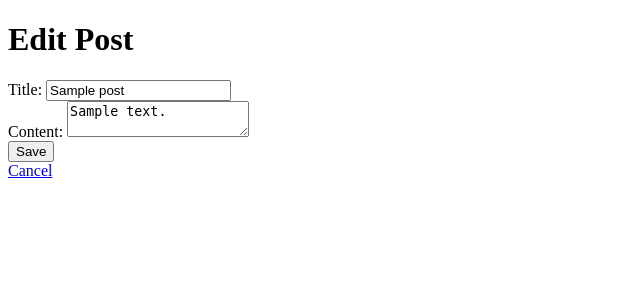
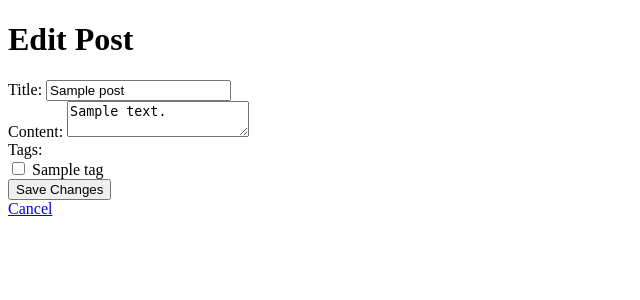
Before and after one commit to DotAGeniusDesigns/sqlstuff, a Flask app: template sqlalchemy/flask-blogly/templates/edit_post.html in a window 1280 px wide. Shown: the top 300 px of the page, without its empty margins (0-640 px from the left). Run offline with Flask 3, Linux system fonts and the light colour scheme; the template is opened without the code that fills it: most values are stand-ins (such as "Sample title", 1, 10 or a date in 2020); parts of the project's set-up code (start-up, migrations or seed data) failed here and were passed over.

Commit message:
adding part 3 of blogly

```diff
--- a/sqlalchemy/flask-blogly/app.py
+++ b/sqlalchemy/flask-blogly/app.py
@@ -76,14 +76,22 @@ def new_post_form(user_id):
     user = User.query.get_or_404(user_id)
     return render_template('new_post.html', user=user)
 
-@app.route('/users/<int:user_id>/posts/new', methods=['POST'])
+@app.route('/users/<int:user_id>/posts/new', methods=['GET', 'POST'])
 def add_post(user_id):
-    """Handle add form; add post and redirect to the user detail page."""
+    """Add a new post for a user."""
     user = User.query.get_or_404(user_id)
-    new_post = Post(title=request.form['title'], content=request.form['content'], user=user)
-    db.session.add(new_post)
-    db.session.commit()
-    return redirect(url_for('show_user', user_id=user.id))
+    if request.method == 'POST':
+        title = request.form['title']
+        content = request.form['content']
+        tag_ids = [int(tid) for tid in request.form.getlist('tags')]
+        tags = Tag.query.filter(Tag.id.in_(tag_ids)).all()
+        new_post = Post(title=title, content=content, user=user, tags=tags)
+        db.session.add(new_post)
+        db.session.commit()
+        return redirect(url_for('show_user', user_id=user.id))
+    tags = Tag.query.all()
+    return render_template('new_post.html', user=user, tags=tags)
+
 
 @app.route('/posts/<int:post_id>')
 def show_post(post_id):
@@ -113,3 +121,45 @@ def delete_post(post_id):
     db.session.delete(post)
     db.session.commit()
     return redirect(url_for('list_users'))
+
+@app.route('/tags')
+def list_tags():
+    """Display list of tags."""
+    tags = Tag.query.all()
+    return render_template('tags_list.html', tags=tags)
+
+@app.route('/tags/new', methods=['GET', 'POST'])
+def new_tag():
+    """Create a new tag."""
+    if request.method == 'POST':
+        name = request.form['name']
+        new_tag = Tag(name=name)
+        db.session.add(new_tag)
+        db.session.commit()
+        return redirect(url_for('list_tags'))
+    return render_template('new_tag.html')
+
+@app.route('/tags/<int:tag_id>')
+def show_tag(tag_id):
+    """Show detail about a tag."""
+    tag = Tag.query.get_or_404(tag_id)
+    return render_template('tag_detail.html', tag=tag)
+
+@app.route('/tags/<int:tag_id>/edit', methods=['GET', 'POST'])
+def edit_tag(tag_id):
+    """Edit a tag."""
+    tag = Tag.query.get_or_404(tag_id)
+    if request.method == 'POST':
+        tag.name = request.form['name']
+        db.session.commit()
+        return redirect(url_for('list_tags'))
+    return render_template('edit_tag.html', tag=tag)
+
+@app.route('/tags/<int:tag_id>/delete', methods=['POST'])
+def delete_tag(tag_id):
+    """Delete a tag."""
+    tag = Tag.query.get(tag_id)
+    if tag:
+        db.session.delete(tag)
+        db.session.commit()
+    return redirect(url_for('list_tags'))
--- a/sqlalchemy/flask-blogly/templates/edit_post.html
+++ b/sqlalchemy/flask-blogly/templates/edit_post.html
@@ -1,10 +1,21 @@
 {% extends 'base.html' %}
+
 {% block content %}
 <h1>Edit Post</h1>
 <form method="POST">
   <div><label>Title: <input type="text" name="title" value="{{ post.title }}"></label></div>
   <div><label>Content: <textarea name="content">{{ post.content }}</textarea></label></div>
-  <button type="submit">Save</button>
+  <div>
+    <label>Tags:</label>
+    {% for tag in tags %}
+      <div>
+        <input type="checkbox" id="tag{{ tag.id }}" name="tags" value="{{ tag.id }}"
+               {% if tag in post.tags %}checked{% endif %}>
+        <label for="tag{{ tag.id }}">{{ tag.name }}</label>
+      </div>
+    {% endfor %}
+  </div>
+  <button type="submit">Save Changes</button>
 </form>
-<a href="/posts/{{ post.id }}">Cancel</a>
+<a href="{{ url_for('show_post', post_id=post.id) }}">Cancel</a>
 {% endblock %}
```
Also changed, not shown: sqlalchemy/flask-blogly/models.py (+18 -0 lines), sqlalchemy/flask-blogly/templates/edit_tag.html (added, +12 -0 lines), sqlalchemy/flask-blogly/templates/new_post.html (+10 -0 lines), sqlalchemy/flask-blogly/templates/new_tag.html (added, +12 -0 lines), sqlalchemy/flask-blogly/templates/tag_detail.html (added, +11 -0 lines), sqlalchemy/flask-blogly/templates/tags_list.html (added, +13 -0 lines), sqlalchemy/flask-blogly/tests.py (+8 -0 lines).
